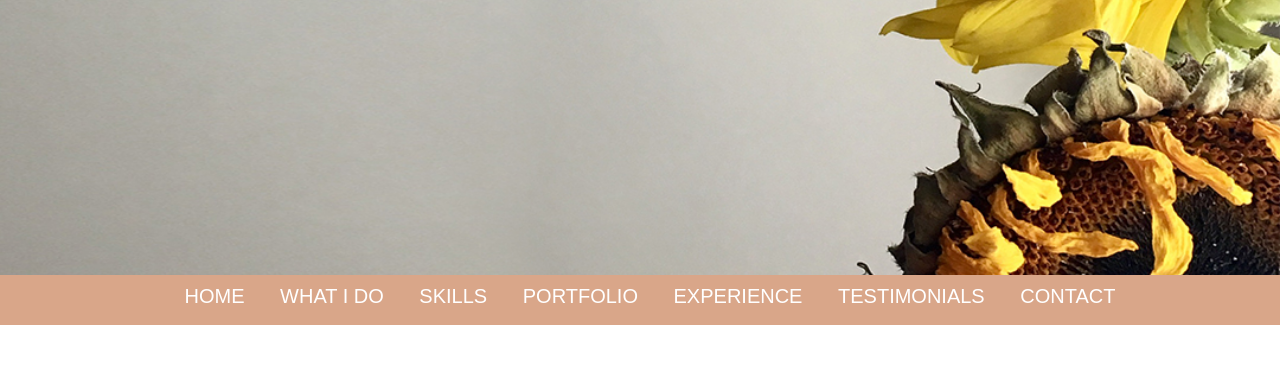
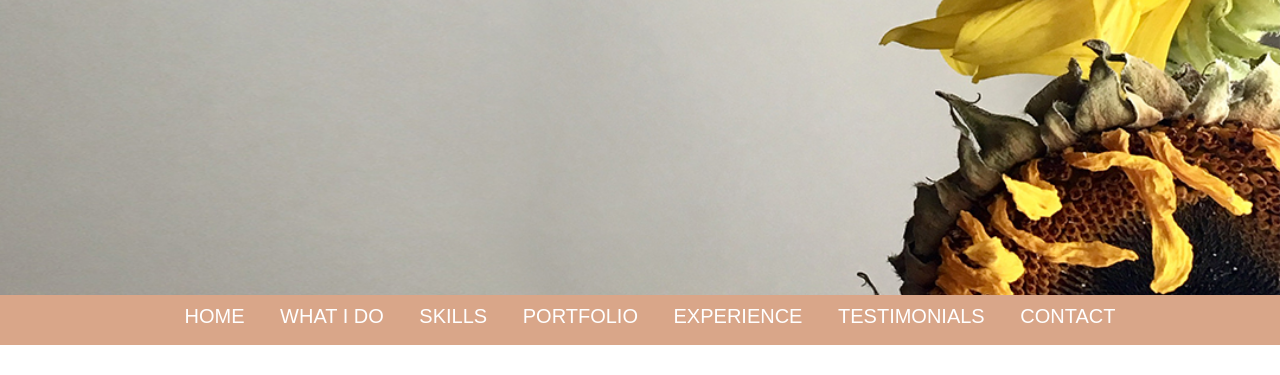
Before and after one commit to briannathomas6256/briannathomas6256.github.io, a plain HTML site: page index.html in a window 1280 px wide. Shown: the part 425-800 px from the top of the page. Drawn offline with Linux system fonts and the light colour scheme; a web font is replaced by a local one.

Commit message:
Update main.css

```diff
--- a/css/main.css
+++ b/css/main.css
@@ -18,7 +18,7 @@ body {
 .jumbotron {
   background-image: url(Sunflower2.jpg);
   background-size: cover;
-  height: 700px;
+  height: 90%;
   min-width: 100%;
   background-position: center;
   margin: 0 !important;
```
